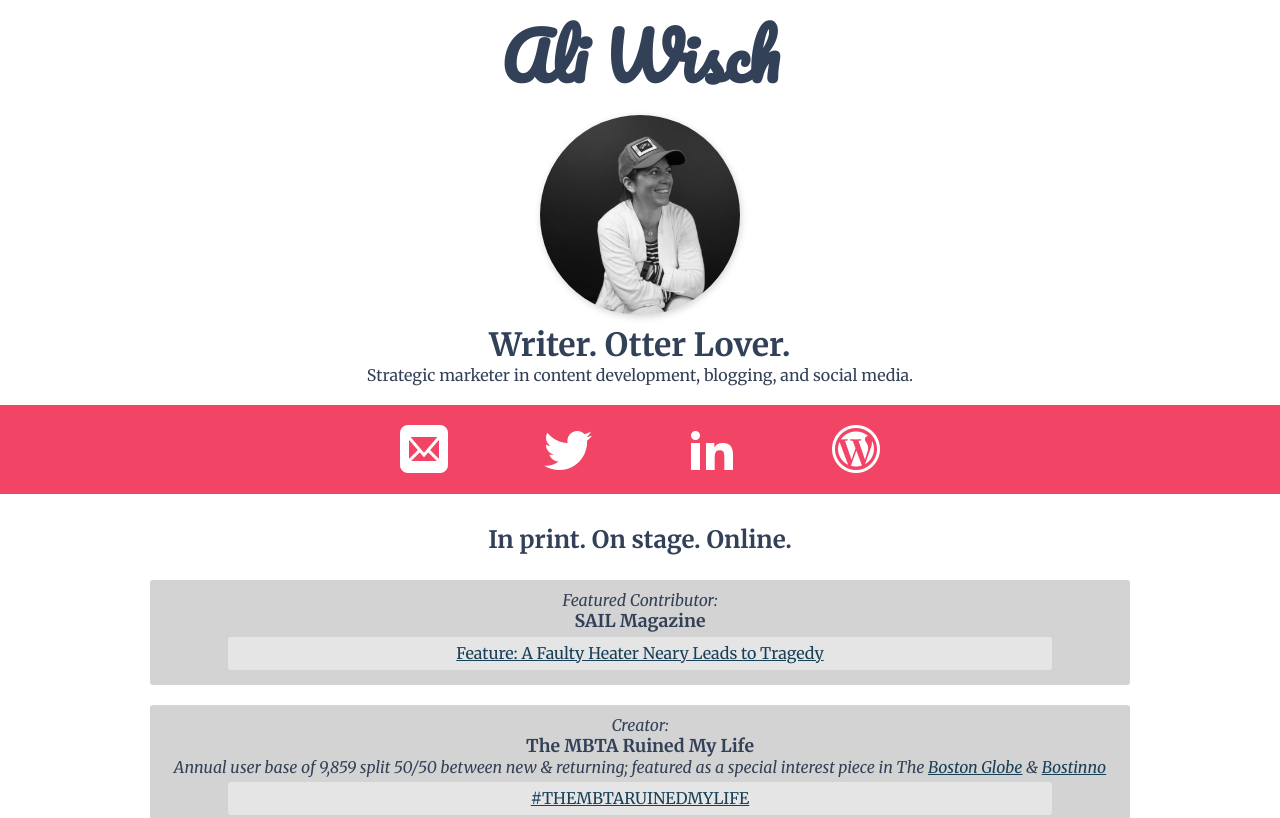
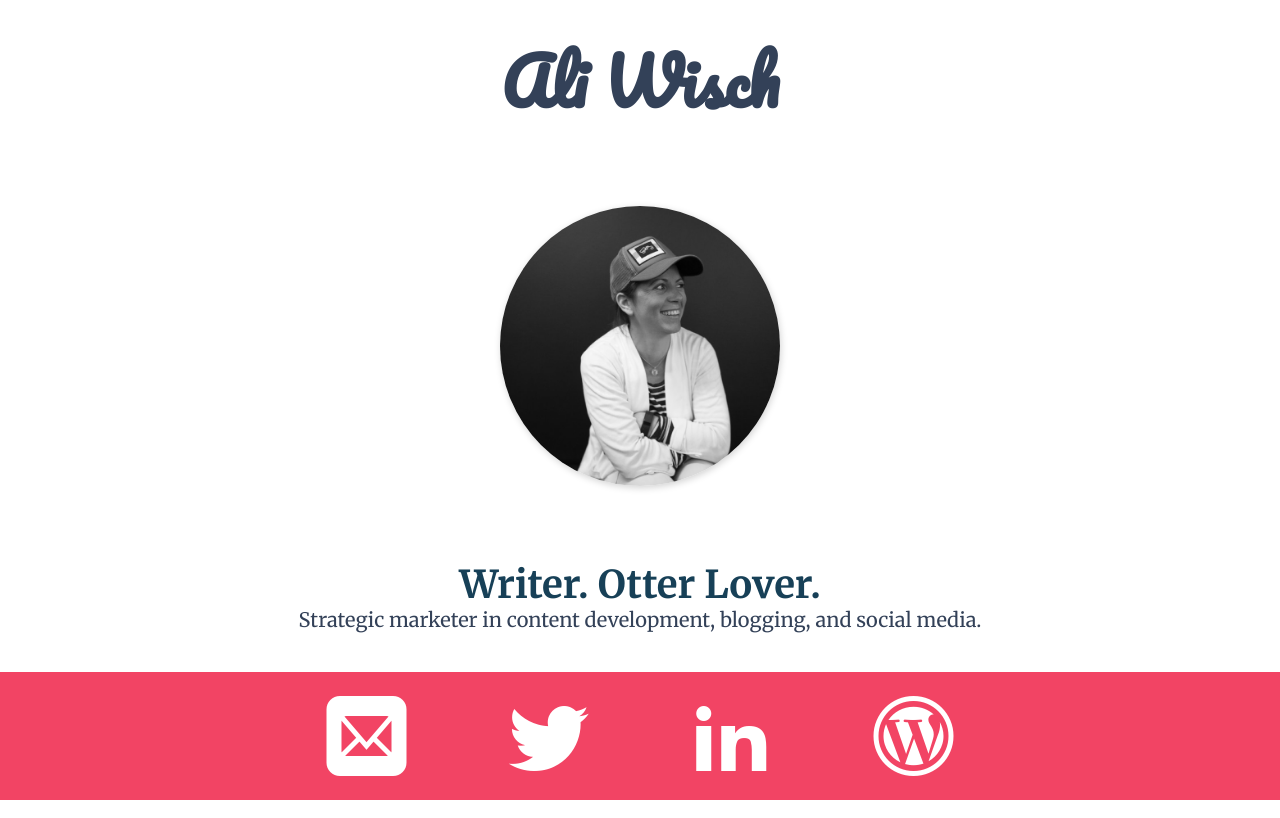
Before and after one commit to philgutowski/ali_wisch, a plain HTML site: page index.html in a window 1280 px wide. Shown: the top 818 px of the page. Drawn offline with Linux system fonts and the light colour scheme; files whose address does not match are found by name.

Commit message:
style adjustments

```diff
--- a/index.html
+++ b/index.html
@@ -15,26 +15,25 @@
     <!--[if lt IE 8]>
             <p class="browsehappy">You are using an <strong>outdated</strong> browser. Please <a href="http://browsehappy.com/">upgrade your browser</a> to improve your experience.</p>
         <![endif]-->
-    <div class="body-wrapper">
+    <div class="above-the-fold">
         <div class="welcome-section">
-            <div class="intro">
             <h1 class="name">Ali Wisch</h1>
-            </div>
             <div class="avatar"></div>
+            <div class="about-me">
                 <div class="tagline">
                     <h2>Writer.  Otter Lover.</h2>
                 </div>
-            <div class="about-me">
+                <p>
                     Strategic marketer in content development, blogging, and social media.
+                </p>
             </div>
-        </div>
-        <div class="push"></div>
         </div>
         <div class="social-container">
             <a href="mailto:aliwisch@gmail.com" target="_blank"><span class="icon icon-mail"></span></a>
             <a href="http://twitter.com/aliwisch" target="_blank"><span class="icon icon-twitter"></span></a>
             <a href="https://www.linkedin.com/in/aliwisch" target="_blank"><span class="icon icon-linkedin2"></span></a>
             <a href="http://alionaboat.com" target="_blank"><span class="icon icon-wordpress"></span></a>
+        </div>
     </div>
     <div class="work">
         <h3>In print.  On stage.  Online.</h3>
@@ -114,7 +113,6 @@
             </li>
         </ul>
     </div>
-    </div>
 </body>
 
 </html>
--- a/styles/breakpoints.scss
+++ b/styles/breakpoints.scss
@@ -1,3 +1,3 @@
-$break-small: "only screen and (max-width : 320px)";
-$break-med: "only screen and (max-width : 680px)";
+$break-small: "only screen and (max-width : 420px)";
+$break-med: "only screen and (max-width : 760px)";
 $break-large: "only screen and (min-width : 1200px)";
--- a/styles/colors_fonts.scss
+++ b/styles/colors_fonts.scss
@@ -13,4 +13,4 @@ $grid-item-background: lightgray;
 @import url(https://fonts.googleapis.com/css?family=Merriweather:400,300,700,400italic);
 $montserrat: 'Montserrat', sans-serif;
 $merriweather: 'Merriweather', serif;
-$fun: 'Pacifico', sans-serif;
+$fun: 'Pacifico', cursive;
--- a/styles/main_page.scss
+++ b/styles/main_page.scss
@@ -47,68 +47,98 @@ h3 {
 	}
 }
 
+.above-the-fold {
+	height: 100vh;
+	// display: flex;
+	// flex-direction: column;
+	// justify-content: space-between;
+}
+
+.welcome-section {
+	display: flex;
+	text-align: center;
+	flex-direction: column;
+	justify-content: space-around;
+	padding: 0 10%;
+	height: 84vh;
+
+	@media #{break-small} {
+		padding: 0 3%;
+	}
+
+	.avatar {
+		// flex-grow: 2;
+		background-image: url(../../img/avatar.jpg);
+		height: 35vh;
+		width: 35vh;
+		max-width: 300px;
+		max-height: 300px;
+		background-size: cover;
+		background-position: 30% 0;
+		border-radius: 50%;
+		box-shadow: 1px 2px 7px lightgray;
+		margin: 2% auto 4% auto;
+	}
+
+	.name {
+		font-family: $fun;
+		font-size: 4em;
+
+		@media #{$break-med} {
+			font-size: 3.25em;
+		}
+		@media #{$break-small} {
+			font-size: 3em;
+		}
+	}
+
+	.about-me {
+		p {
+			margin: 15px auto;
+			font-size: 1.25em;
+
+			@media #{$break-med} {
+				font-size: 1em;
+			}
+
+			@media #{$break-small} {
+				font-size: 1em;
+			}
+		}
+	}
+
+	.tagline {
+		color: $secondary-text;
+		line-height: 1em;
+
+		h2 {
+			font-size: 3vw;
+
+			@media #{$break-small} {
+				font-size: 6vw;
+			}
+		}
+	}
+}
+
 .social-container {
 	display: flex;
 	justify-content: center;
+	align-items: center;
 	background-color: $accent-background;
-	margin: 20px 0;
-	padding: 20px 0;
+	height: 16vh;
 
 	a {
 		text-decoration: none;
 	}
 
 	.icon {
-		margin: 0 3.75vw;
+		margin: 0 4vw;
 		color: $links;
+		font-size: 10vh;
 
-		font-size: 3em;
 		@media #{$break-small} {
-			font-size: 1em;
-			margin: 0 2vw;
-		}
-		@media #{$break-med} {
-			font-size: 2em;
-		}
-	}
-}
-
-.welcome-section {
-	display: flex;
-	flex-wrap: wrap;
-	text-align: center;
-	flex-direction: column;
-	padding: 0 10%;
-
-	@media #{break-small} {
-		padding: 0 3%;
-	}
-
-	.avatar {
-		background-image: url(../../img/avatar.jpg);
-		height: 50vw;
-		width: 50vw;
-		max-width: 200px;
-		max-height: 200px;
-		background-size: cover;
-		background-position: 30% 0;
-		border-radius: 50%;
-		box-shadow: 1px 2px 7px lightgray;
-		margin: 3px auto 10px auto;
-	}
-
-	.intro {
-		display: flex;
-		flex-direction: column;
-		justify-content: flex-start;
-
-		.name {
-			font-family: $fun;
-		}
-
-		.tagline {
-			color: $secondary-text;
-			line-height: 1em;
+			font-size: 6vh;
 		}
 	}
 }
@@ -138,7 +168,9 @@ h3 {
 		list-style: none;
 		border-radius: 3px;
 		width: 75%;
-		background-color: $grid-item-background;
+		// background-color: $grid-item-background;
+		border: 3px solid $accent-background;
+		border-radius: 15px;
 	}
 
 	.role {
@@ -158,8 +190,6 @@ h3 {
 		border-radius: 3px;
 		line-height: 1.7em;
 		color: $secondary-text;
-
-
 	}
 
 	.description {
```
Also changed, not shown: styles/compiled/styles.css, 2 other files. Lines whose indentation alone changed are shown as unchanged.
